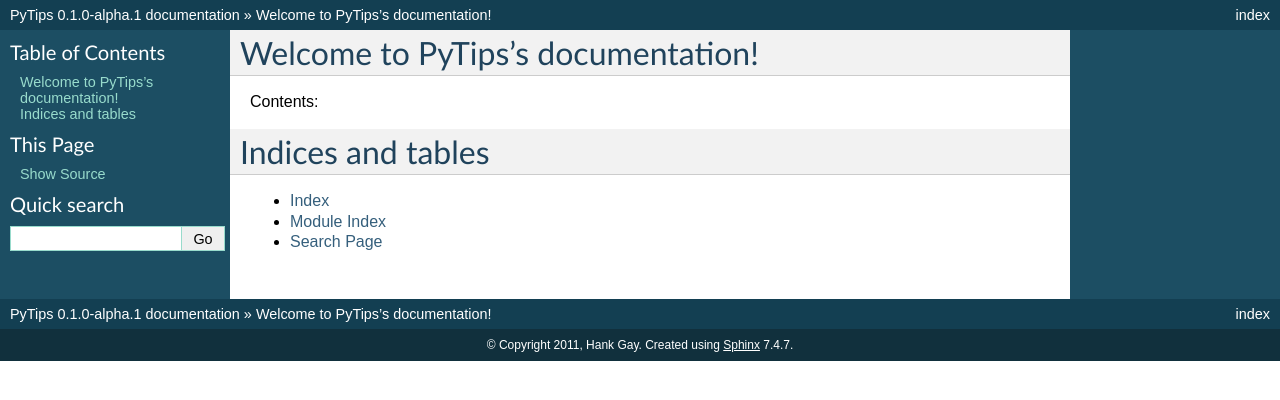
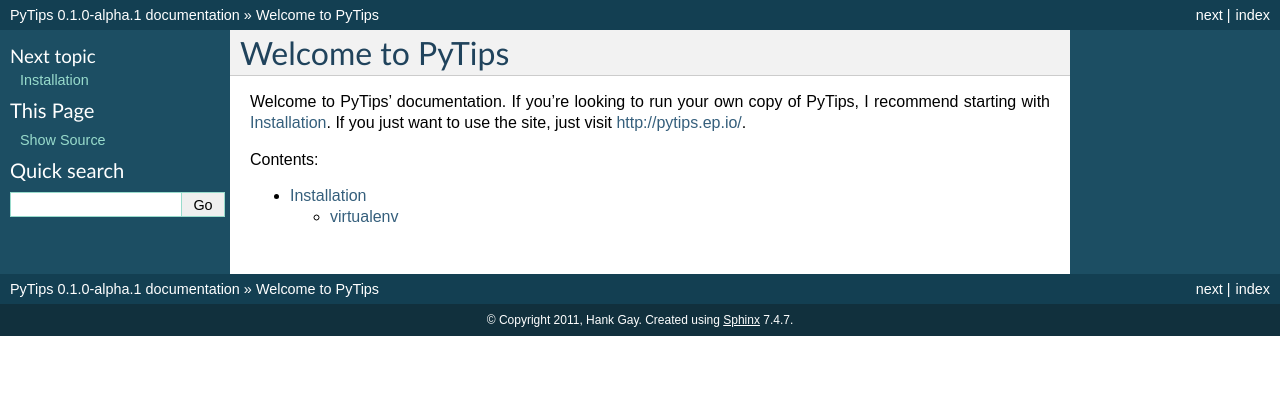
Before and after one commit to gthank/pytips, a Sphinx documentation site: the page built from docs/source/index.rst, in a window 1280 px wide. Shown: the top 400 px of the page. Built offline with Sphinx 7.4.7, drawn with Linux system fonts in a browser that asks for light colours.

Commit message:
Add docs for installation.

```diff
--- /dev/null
+++ b/docs/source/contents.rst.inc
@@ -0,0 +1,6 @@
+Contents:
+
+.. toctree::
+    :maxdepth: 2
+
+    installation
--- a/docs/source/index.rst
+++ b/docs/source/index.rst
@@ -3,19 +3,12 @@
    You can adapt this file completely to your liking, but it should at least
    contain the root `toctree` directive.
 
-Welcome to PyTips's documentation!
-==================================
+Welcome to PyTips
+=================
 
-Contents:
-
-.. toctree::
-   :maxdepth: 2
+Welcome to PyTips' documentation. If you're looking to run your own copy of
+PyTips, I recommend starting with :ref:`installation`. If you just want to use
+the site, just visit http://pytips.ep.io/.
 
 
-
-Indices and tables
-==================
-
-* :ref:`genindex`
-* :ref:`modindex`
-* :ref:`search`
+.. include:: contents.rst.inc
```
Also changed, not shown: docs/source/installation.rst (added, +25 -0 lines).
